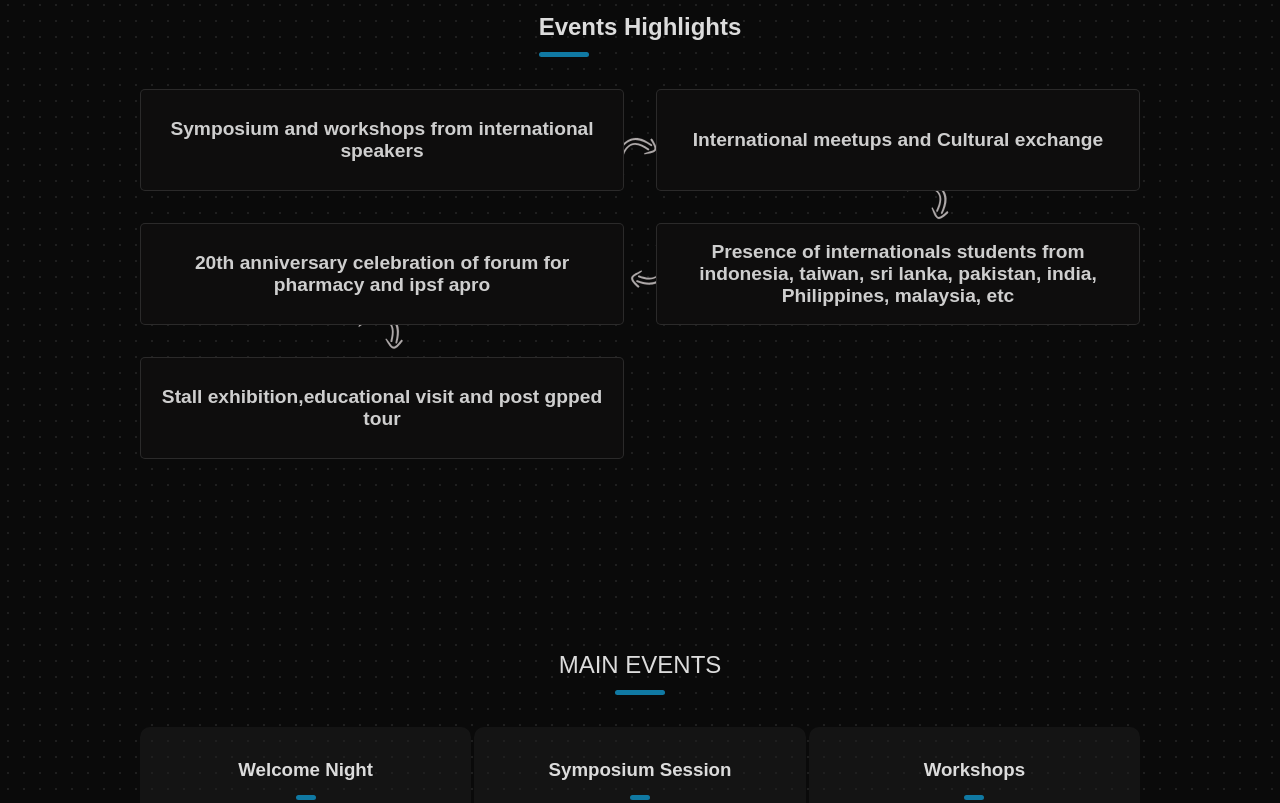
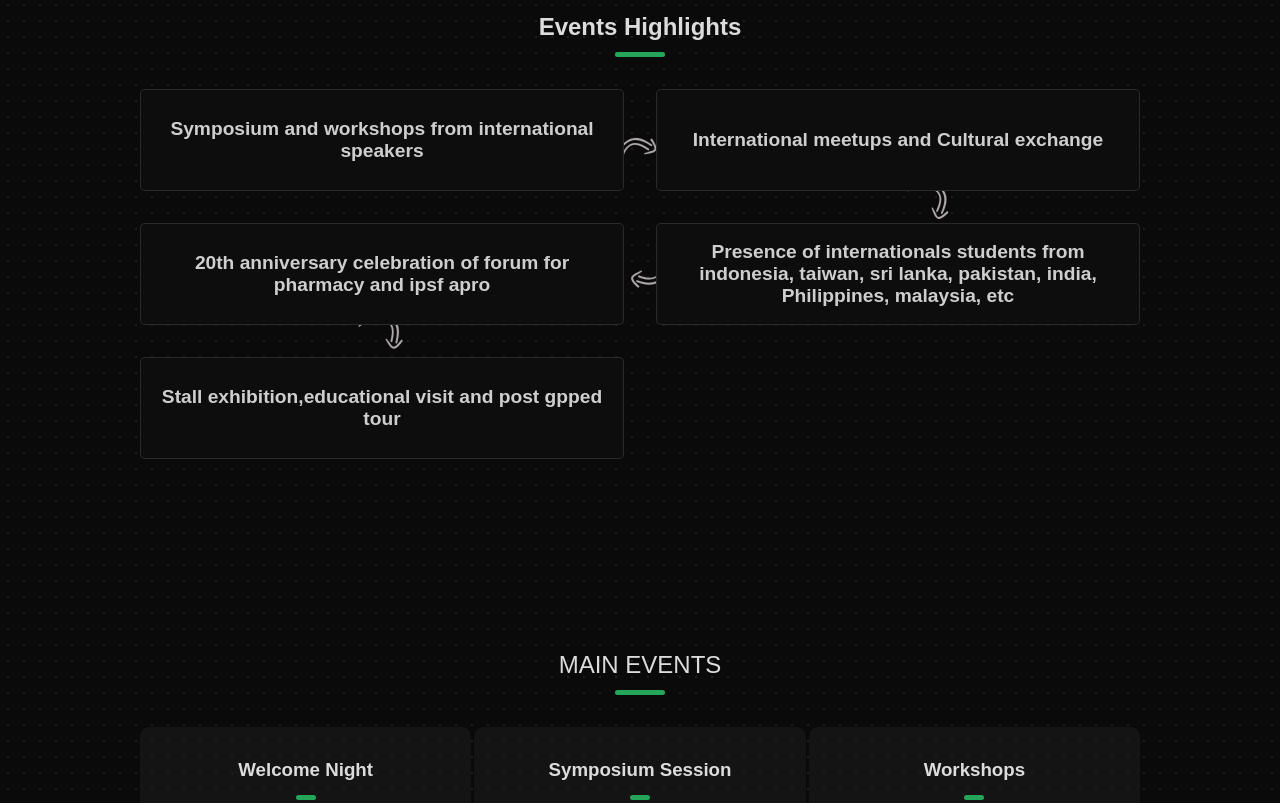
Before and after one commit to mac-ad/pharmacy-project, a plain HTML site: page events.html in a window 1280 px wide. Shown: the part 115-918 px from the top of the page. Drawn offline with nearby package versions, Linux system fonts and the light colour scheme.

Commit message:
changed color theme

```diff
--- a/styles/events.css
+++ b/styles/events.css
@@ -258,3 +258,10 @@ section.events .image:before {
     /* transform: translateX(0); */
   }
 }
+
+@media only screen and (min-width: 900px) {
+  section#events.secondary-page .title:before {
+    left: 50%;
+    transform: translateX(-50%);
+  }
+}
--- a/styles/main.css
+++ b/styles/main.css
@@ -34,7 +34,9 @@ body {
   --primary: black;
   --secondary: #c74747;
   --secondary: rgb(16, 121, 163);
+  --secondary: #24a55a;
   --secondary-light: rgba(16, 121, 163, 0.445);
+  --secondary-light: #24a55ac1;
   --secondary-opacity: rgba(16, 121, 163, 0.137);
 
   --bg-dark: #0a0a0a;
@@ -705,9 +707,6 @@ footer {
   }
 }
 
-
-
-
 /* organizaing Subcommittee */
 
 #organizing-subcommitee .list {
```
Also changed, not shown: styles/contact.css (+7 -0 lines).
